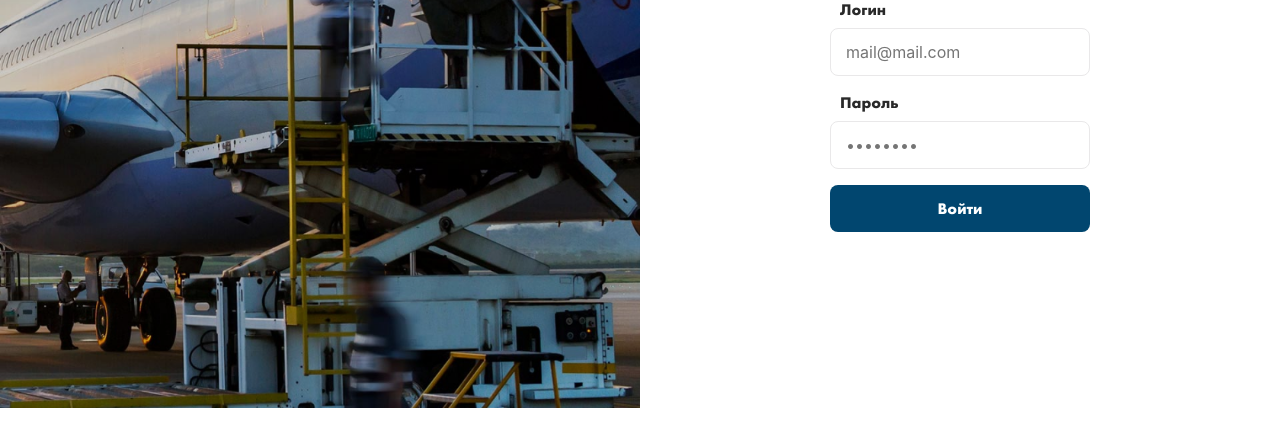
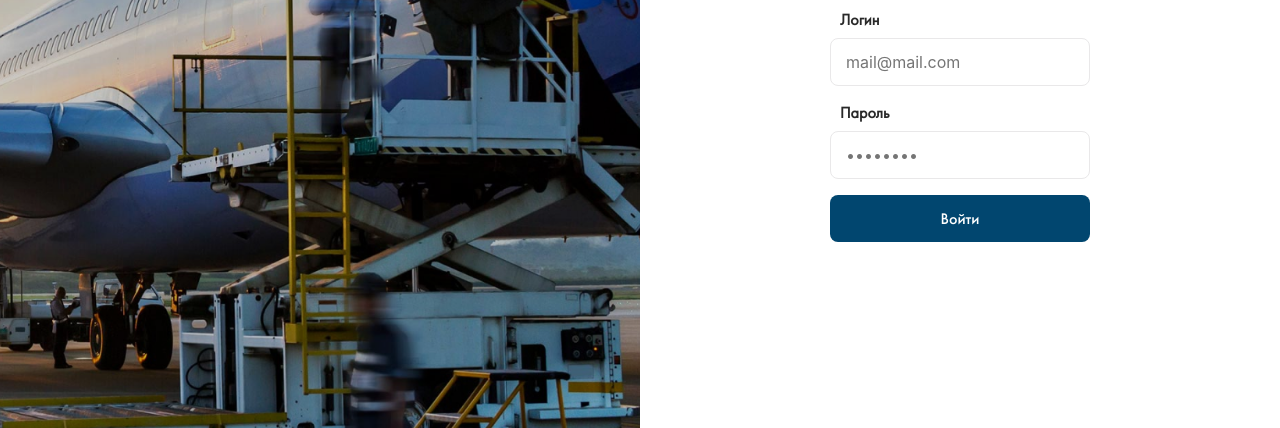
Before and after one commit to IamCooller/Flower-Fracht-Karaganda-authorization.io, a plain HTML site: page index.html in a window 1280 px wide. Shown: the part 372-800 px from the top of the page. Drawn offline with nearby package versions, Linux system fonts and the light colour scheme; files whose address does not match are found by name.

Commit message:
Add files via upload

```diff
--- a/style.css
+++ b/style.css
@@ -1,23 +1,38 @@
 @import url(assets/css/normilaze.css);
+
 @font-face {
-    font-family: 'Futura PT';
-    src: url('assets/fonts/FuturaPT-Bold.eot');
-    src: url('assets/fonts/FuturaPT-Bold.eot?#iefix') format('embedded-opentype'),
-        url('assets/fonts/FuturaPT-Bold.woff') format('woff'),
+    font-family: 'FuturaPT-Medium';
+    src:
+        url('assets/fonts/FuturaPT-Medium.ttf') format('truetype');
+    font-weight: normal;
+    font-style: normal;
+}
+
+@font-face {
+    font-family: 'FuturaPT-Bold';
+    src:
         url('assets/fonts/FuturaPT-Bold.ttf') format('truetype');
     font-weight: normal;
     font-style: normal;
 }
 
-
-.background-auhtorization img{
-    width: 100%;
-    height: 100%;
+@font-face {
+    font-family: 'FuturaPT-Book';
+    src:
+        url('assets/fonts/FuturaPT-Book.ttf') format('truetype');
+    font-weight: normal;
+    font-style: normal;
 }
 
-h1{
-    font-family: 'Futura PT',
-    sans-serif;
+.background-auhtorization img {
+    width: 50vw;
+    height: 100vh;
+    object-fit: cover;
+}
+
+h1 {
+    font-family: 'FuturaPT-Bold',
+        sans-serif;
     font-style: normal;
     font-weight: bold;
     font-size: 48px;
@@ -29,15 +44,16 @@ h1{
     margin: 0 auto;
 }
 
-.form-auhtorization{
+.form-auhtorization {
     max-width: 260px;
     width: 100%;
-    margin:0 auto;
+    margin: 0 auto;
     padding: 0;
 }
 
-.form-auhtorization label{
-    font-family: 'Futura PT',sans-serif;
+.form-auhtorization label {
+    font-family: 'FuturaPT-Book',
+        sans-serif;
     font-style: normal;
     font-weight: normal;
     font-size: 16px;
@@ -46,7 +62,7 @@ h1{
     padding-left: 10px;
 }
 
-.form-auhtorization input{
+.form-auhtorization input {
     border: 1px solid #E9E8E9;
     box-sizing: border-box;
     border-radius: 8px;
@@ -55,12 +71,13 @@ h1{
     width: 100%;
 }
 
-.form-auhtorization button{
+.form-auhtorization button {
     background: #01466F;
     border-radius: 8px;
-    border:none;
+    border: none;
     padding: 13px;
-    font-family: 'Futura PT',sans-serif;
+    font-family: 'FuturaPT-Medium',
+        sans-serif;
     font-style: normal;
     font-weight: 500;
     font-size: 16px;
@@ -68,11 +85,12 @@ h1{
     color: #FFFFFF;
 }
 
-@media (max-width:450px){
-    h1{
+@media (max-width:450px) {
+    h1 {
         font-size: 38px;
     }
-    b{
+
+    b {
         font-size: 14px;
     }
 }
```
Also changed, not shown: assets/fonts/FuturaPT-Book.ttf (added), assets/fonts/FuturaPT-Medium.ttf (added), index.html (line endings or trailing spaces).
